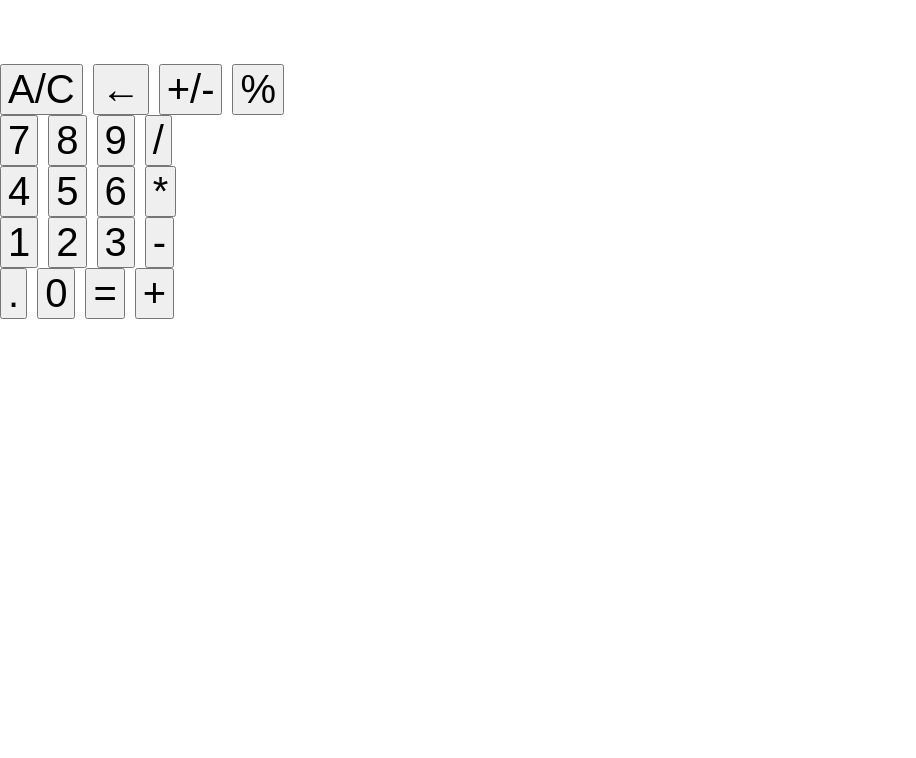
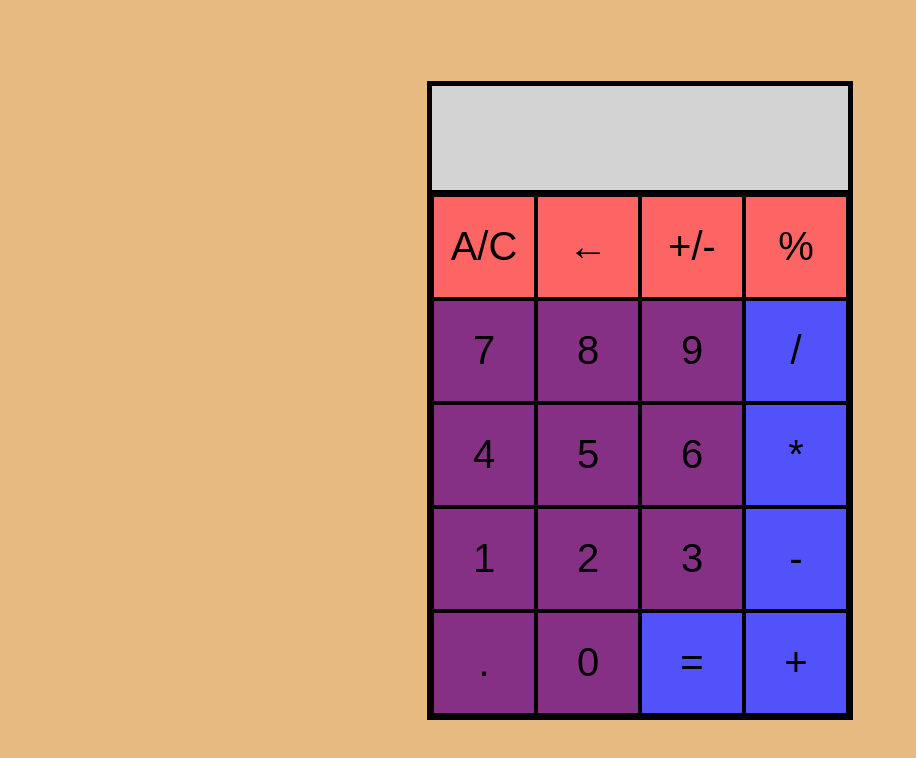
Before and after one commit to LittleRascat/TOP-Calculator, a plain HTML site: page index.html in a window 1280 px wide. Shown: the whole page, without its empty margins (0-916 px from the left). Drawn offline with Linux system fonts and the light colour scheme.

Commit message:
Add styling and edit README.

```diff
--- a/CSS/style.css
+++ b/CSS/style.css
@@ -1,17 +1,57 @@
 body {
-    font-size: 40px;
+    height: 100vh;
+    display: flex;
+    flex-direction: column;
+    justify-content: center;
+    align-items: center;
+    background: rgb(230, 186, 129);
+}
+
+.calculator-container {
+    border: 5px solid black;
+    background: black;
 }
 
 button {
     font-size: 40px;
+    height: 100px;
+    width: 100px;
+    font-size: 40px;
+    margin: 2px;
+    border: none;
 }
 
 .operation-display {
     height: 24px;
+    width: 406px;
     font-size: 24px;
+    text-align: right;
+    background: lightgray;
+    padding: 5px;
 }
 
 .number-display {
-    height: 40px;
-    font-size: 40px;
+    height: 60px;
+    width: 406px;
+    font-size: 60px;
+    text-align: right;
+    background: lightgray;
+    padding: 5px;
+    margin-bottom: 5px;
 }
+
+.row {
+    display: flex;
+}
+
+.clear, .delete, .negative, .percent {
+    background: rgb(253, 100, 100);
+}
+
+.number {
+    background: rgb(133, 47, 133);
+}
+
+.operator {
+    background: rgb(82, 82, 250);
+}
--- a/index.html
+++ b/index.html
@@ -9,41 +9,42 @@
 </head>
 
 <body>
+  <div class="calculator-container">
     <div class="operation-display"></div>
     <div class="number-display"></div>
     <div class="grid-rows">
-    <div class="row-1">
+      <div class="row">
         <button class="clear">A/C</button>
         <button class="delete">&larr;</button>
         <button class="negative">+/-</button>
         <button class="percent">%</button>
       </div>
-    <div class="row-2">
+      <div class="row">
         <button class="number" value="7" onclick="display(this.value)">7</button>
         <button class="number" value="8" onclick="display(this.value)">8</button>
         <button class="number" value="9" onclick="display(this.value)">9</button>
         <button class="operator" value="/" onclick="operate(this.value)">/</button>
       </div>
-    <div class="row-3">
+      <div class="row">
         <button class="number" value="4" onclick="display(this.value)">4</button>
         <button class="number" value="5" onclick="display(this.value)">5</button>
         <button class="number" value="6" onclick="display(this.value)">6</button>
         <button class="operator" value="*" onclick="operate(this.value)">*</button>
       </div>
-    <div class="row-4">
+      <div class="row">
         <button class="number" value="1" onclick="display(this.value)">1</button>
         <button class="number" value="2" onclick="display(this.value)">2</button>
         <button class="number" value="3" onclick="display(this.value)">3</button>
         <button class="operator" value="-" onclick="operate(this.value)">-</button>
       </div>
-    <div class="row-5">
+      <div class="row">
         <button class="number" value="." onclick="display(this.value)">.</button>
         <button class="number" value="0" onclick="display(this.value)">0</button>
         <button class="operator" value="=" onclick="operate(this.value)">=</button>
         <button class="operator" value="+" onclick="operate(this.value)">+</button>
       </div>
     </div>
-
+  </div>
 </body>
 <script src="script.js"></script>
 
```
Also changed, not shown: 1 other file. Lines whose indentation alone changed are shown as unchanged.
